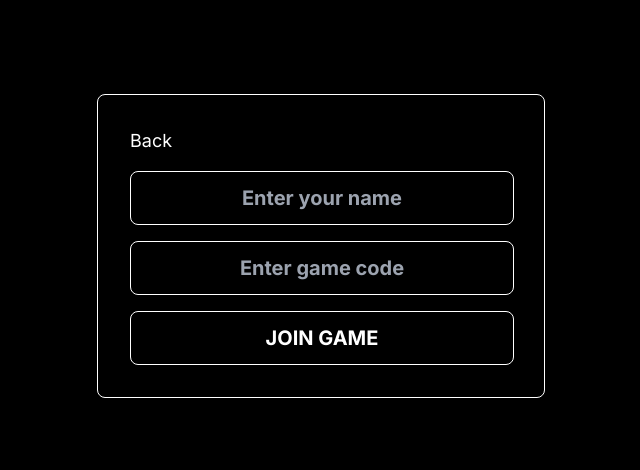
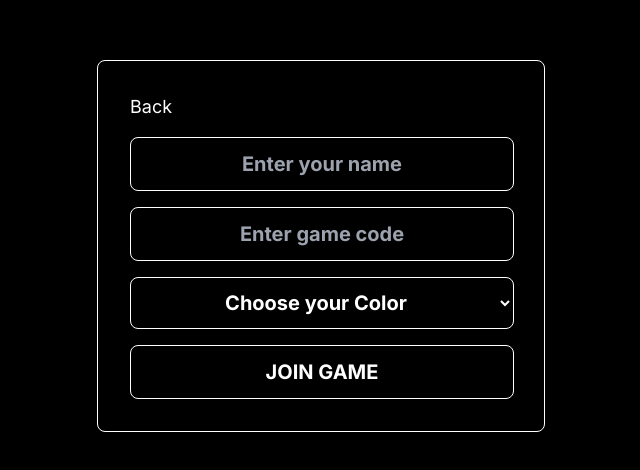
Before and after one commit to learoncero/CloakAndDagger_Frontend, a Next.js app: page /game/setup/joinGame in a window 1280 px wide. Shown: the part 154-624 px from the top of the page, without its empty margins (319-959 px from the left). Built offline with nearby package versions, Linux system fonts and the light colour scheme.

Commit message:
Option to select playerColor

```diff
--- a/src/app/game/[gameCode]/play/PlayerSprites.tsx
+++ b/src/app/game/[gameCode]/play/PlayerSprites.tsx
@@ -91,28 +91,19 @@ const sprites: Sprites = {
 
 
 
-const getPlayerColor = (playerId: number): keyof Sprites => {
-    const colors: Array<keyof Sprites> = ['red', 'blue', 'brown' ,'black','pink','türkis','purple'];
-    return colors[playerId % colors.length];
-};
-
-
 interface PlayerSpritesProps {
     player: Player;
 }
 
-// Sprite Components
 const PlayerSprites: React.FC<PlayerSpritesProps> = ({ player }) => {
     const [isGhost, setIsGhost] = useState(player.role === Role.IMPOSTOR_GHOST || player.role === Role.CREWMATE_GHOST);
     const { spriteIndex } = useAnimation();
-    const playerColor = getPlayerColor(player.id);
-    const currentSprites = sprites[playerColor];
+    const currentSprites = sprites[player.playerColor];
 
     useEffect(() => {
         setIsGhost(player.role === Role.IMPOSTOR_GHOST || player.role === Role.CREWMATE_GHOST);
     }, [player.role]);
 
-    // Current Sprite
     const spriteUrl = isGhost ? currentSprites.dead : (player.moving ? currentSprites.mov[spriteIndex] : currentSprites.idle);
     const transformStyle = player.mirrored ? { transform: 'scaleX(-1)' } : {};
 
--- a/src/app/game/setup/createGame/CreateGameForm.tsx
+++ b/src/app/game/setup/createGame/CreateGameForm.tsx
@@ -1,7 +1,8 @@
-import { useEffect, useState } from "react";
+import React, { useEffect, useState } from "react";
 import { useFormState } from "react-dom";
 import CreateGameFormInputField from "./CreateGameFormInputField";
 import CreateGameFormSubmitButton from "./CreateGameFormSubmitButton";
+import JoinGameFormInputField from "@/app/game/setup/joinGame/JoinGameFormInputField";
 
 type Props = {
   onSubmit: (state: any, data: FormData) => Promise<any>;
@@ -14,6 +15,7 @@ export default function CreateGameForm({ onSubmit }: Props) {
   const [map, setMap] = useState("DevMap1");
   const [state, formAction] = useFormState(onSubmit, undefined);
   const [buttonDisabled, setButtonDisabled] = useState(true);
+    const [playerColor, setPlayerColor] = useState("");
 
   // Check if the form has a response and if the response status is not 200
   // Todo: should we handle error?
@@ -44,6 +46,15 @@ export default function CreateGameForm({ onSubmit }: Props) {
         type="text"
         required={true}
       />
+        <CreateGameFormInputField
+            label="Player Color"
+            name={"playerColor"}
+            value={playerColor}
+            onChange={(e) => setPlayerColor(e.target.value)}
+            type={"select"}
+            required={true}
+            options={["red", "green", "blue"]}
+        />
       <CreateGameFormInputField
         label="Number of Players"
         name="numPlayers"
--- a/src/app/game/setup/joinGame/JoinGameForm.tsx
+++ b/src/app/game/setup/joinGame/JoinGameForm.tsx
@@ -1,23 +1,32 @@
-import { useState } from "react";
+import React, {ChangeEvent, useState} from "react";
 import JoinGameFormInputField from "./JoinGameFormInputField";
 import { useRouter } from "next/navigation";
 import JoinGameFormSubmitButton from "./JoinGameFormSubmitButton";
 import GameService from "@/services/GameService";
-import toast, {Toaster} from "react-hot-toast";
+import toast, { Toaster } from "react-hot-toast";
 
 export default function JoinGameForm() {
   const router = useRouter();
   const [playerName, setPlayerName] = useState("");
   const [gameCode, setGameCode] = useState("");
+  const [playerColor, setPlayerColor] = useState("");
 
   const handlePlayerNameChange = (
-    event: React.ChangeEvent<HTMLInputElement>
+      event: ChangeEvent<HTMLInputElement> | ChangeEvent<HTMLSelectElement>
   ) => {
     setPlayerName(event.target.value);
   };
 
-  const handleGameCodeChange = (event: React.ChangeEvent<HTMLInputElement>) => {
+  const handleGameCodeChange = (
+      event: ChangeEvent<HTMLInputElement> | ChangeEvent<HTMLSelectElement>
+  ) => {
     setGameCode(event.target.value);
+  };
+
+  const handlePlayerColorChange = (
+      event: ChangeEvent<HTMLInputElement> | ChangeEvent<HTMLSelectElement>
+  ) => {
+    setPlayerColor(event.target.value);
   };
 
   const isJoinDisabled = !(playerName && gameCode);
@@ -25,8 +34,7 @@ export default function JoinGameForm() {
   const handleJoinGame = async () => {
     if (!isJoinDisabled) {
       try {
-        const game = await GameService.joinGame(playerName, gameCode);
-
+        const game = await GameService.joinGame(playerName, gameCode, playerColor);
         const playerId = game.data?.players.find(
             (player: { username: string }) => player.username === playerName
         )?.id;
@@ -37,7 +45,7 @@ export default function JoinGameForm() {
 
         router.push("/game/setup/lobby/" + gameCode);
       } catch (error: any) {
-        toast("Error joining game: " + error.message, {
+        toast(`Error joining game: ${error.message}`, {
           position: "bottom-right",
           style: {
             border: "2px solid black",
@@ -71,6 +79,15 @@ export default function JoinGameForm() {
               maxLength={6}
               required={true}
           />
+          <JoinGameFormInputField
+              name={"playerColor"}
+              value={playerColor}
+              onChange={handlePlayerColorChange}
+              type={"select"}
+              placeholder={"Choose your Color"}
+              required={true}
+              options={["red", "green", "blue"]}
+          />
           <JoinGameFormSubmitButton isJoinDisabled={isJoinDisabled} />
         </form>
         <Toaster />
--- a/src/app/game/setup/joinGame/JoinGameFormInputField.tsx
+++ b/src/app/game/setup/joinGame/JoinGameFormInputField.tsx
@@ -1,11 +1,14 @@
+import React, {ChangeEvent} from "react";
+
 type Props = {
   name: string;
   value: string;
-  onChange: (e: React.ChangeEvent<HTMLInputElement>) => void;
+  onChange: (e: ChangeEvent<HTMLInputElement> | ChangeEvent<HTMLSelectElement>) => void;
   type: string;
   placeholder: string;
   required: boolean;
   maxLength?: number;
+  options?: string[]; // Updated to string array type
 };
 
 export default function JoinGameFormInputField({
@@ -16,7 +19,28 @@ export default function JoinGameFormInputField({
                                                  placeholder,
                                                  required,
                                                  maxLength,
+                                                 options = [],
                                                }: Props) {
+  if (type === "select") {
+    return (
+        <div className="mb-4">
+          <select
+              className="w-full bg-transparent border border-white text-white font-bold py-3 rounded-lg text-xl text-center"
+              name={name}
+              value={value}
+              onChange={onChange}
+              required={required}
+          >
+            <option value="">{placeholder}</option>
+            {options.map((option) => (
+                <option key={option} value={option}>
+                  {option}
+                </option>
+            ))}
+          </select>
+        </div>
+    );
+  } else {
     return (
         <div className="mb-4">
           <input
@@ -32,3 +56,4 @@ export default function JoinGameFormInputField({
         </div>
     );
   }
+}
--- a/src/app/types.tsx
+++ b/src/app/types.tsx
@@ -18,6 +18,7 @@ export type Player = {
   role: Role;
   mirrored: boolean;
   moving: boolean;
+  playerColor: string;
 };
 
 export type Task = {
--- a/src/services/GameService.tsx
+++ b/src/services/GameService.tsx
@@ -9,12 +9,14 @@ export default class GameService {
 
   static async createGame(
     player: Player,
+    playerColor: string,
     numberOfPlayers: number,
     numberOfImpostors: number,
     map: string
   ) {
     const createdGame = await ApiService.post("game", "/api/game", {
       player,
+      playerColor,
       numberOfPlayers,
       numberOfImpostors,
       map,
@@ -23,7 +25,7 @@ export default class GameService {
     return createdGame as ApiResponse<Game>;
   }
 
-  static async joinGame(username: string, gameCode: string) {
+  static async joinGame(username: string, gameCode: string, playerColor: string) {
     const joinedGame = await ApiService.post("game", "/api/game/join", {
       username,
       position: {
@@ -31,6 +33,7 @@ export default class GameService {
         y: 9,
       },
       gameCode,
+      playerColor,
     });
 
     if (joinedGame.status !== 200) {
```
Lines whose indentation alone changed are shown as unchanged.
